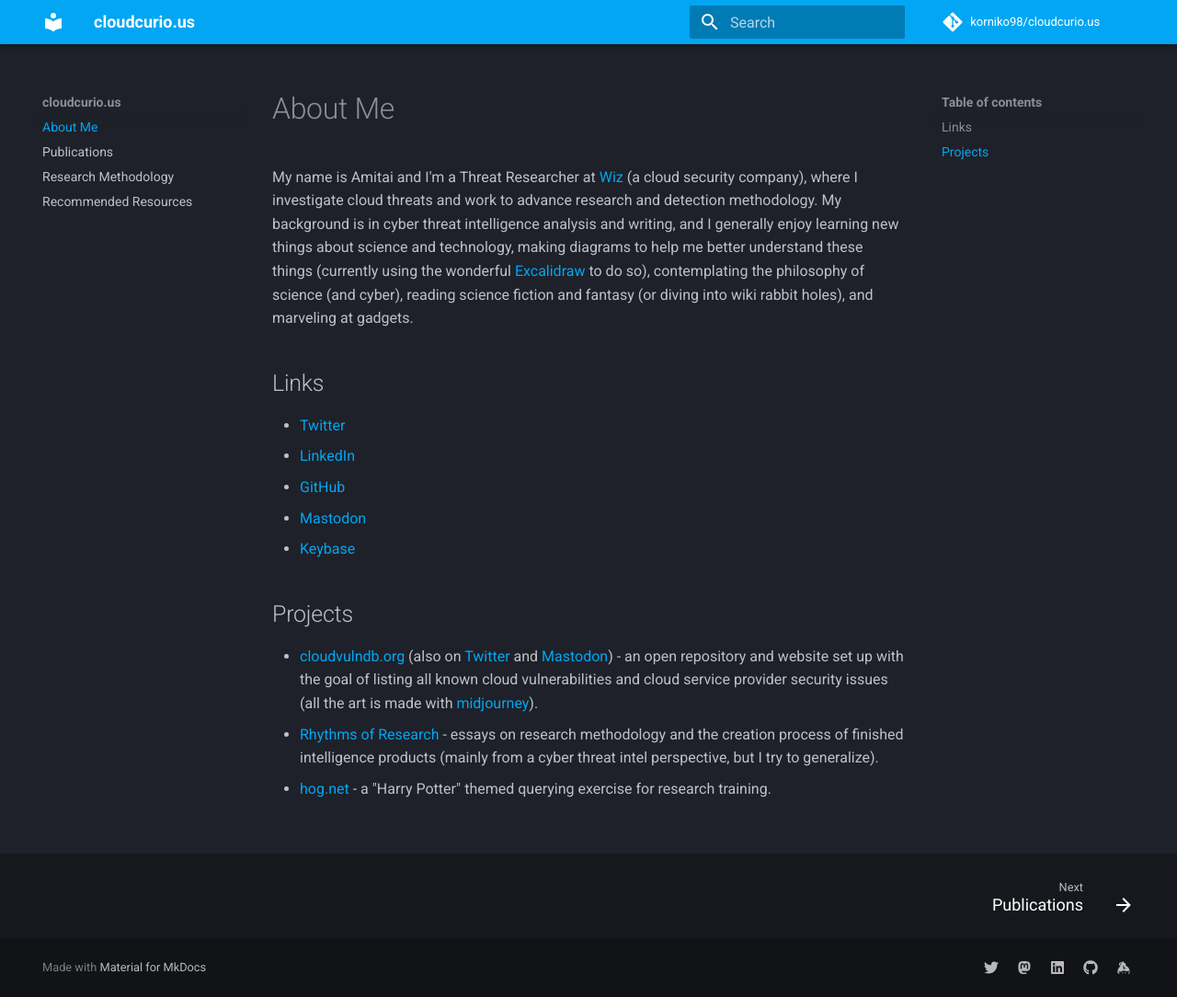
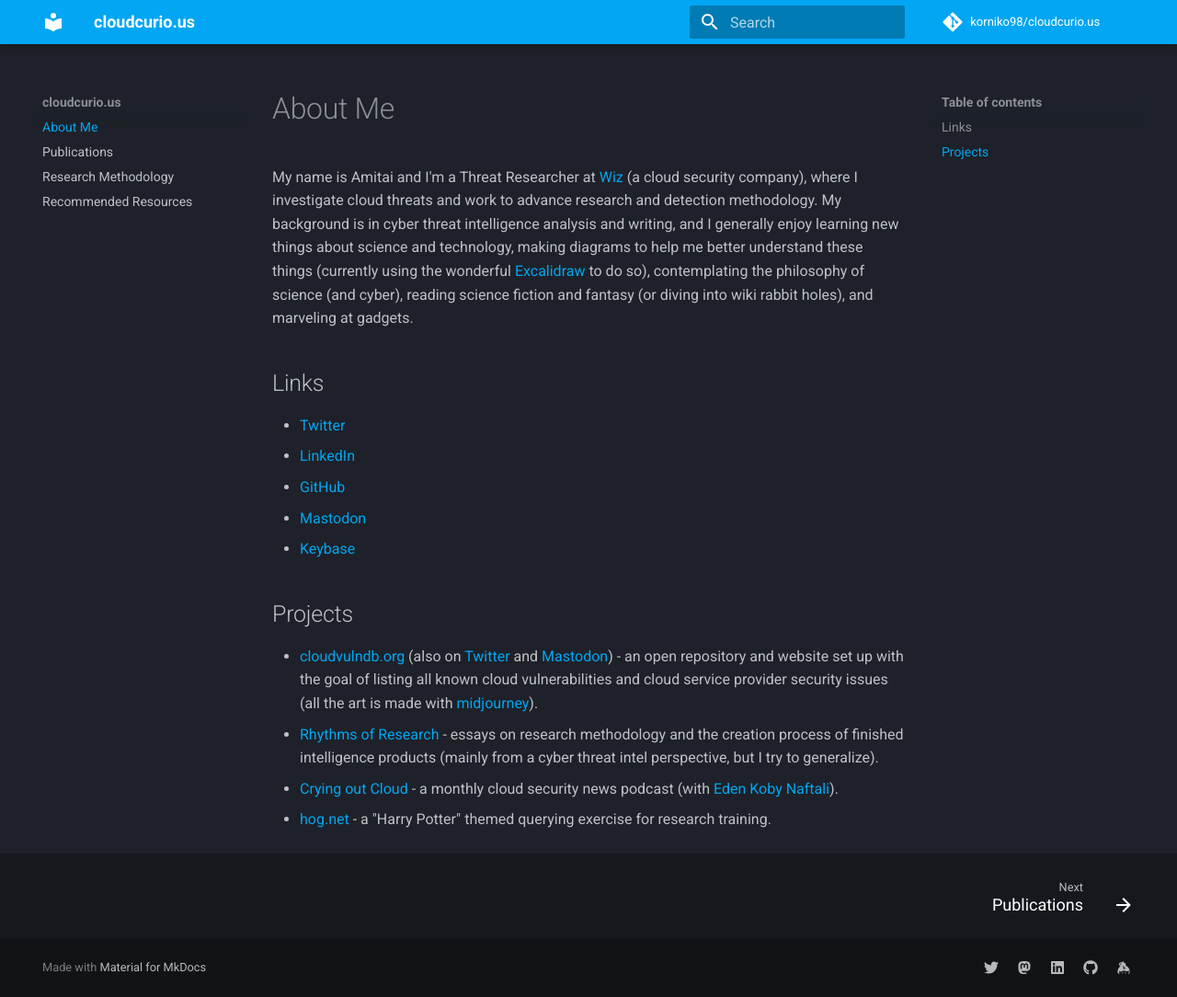
Before and after one commit to korniko98/cloudcurio.us, an MkDocs documentation site: the page built from docs/index.md, in a window 1280 px wide and 1084 px high. Shown: the whole window at 92% size. Built offline with MkDocs 1.6.1 and Material for MkDocs 9.7.7, drawn with Linux system fonts in a browser that asks for light colours; comment, search, counter and statistics services are not loaded.

Commit message:
Update index.md

```diff
--- a/docs/index.md
+++ b/docs/index.md
@@ -10,4 +10,5 @@
 ## Projects
 * [cloudvulndb.org](https://www.cloudvulndb.org/) (also on [Twitter](https://twitter.com/cloudvulndb) and [Mastodon](https://infosec.exchange/@cloudvulndb)) - an open repository and website set up with the goal of listing all known cloud vulnerabilities and cloud service provider security issues (all the art is made with [midjourney](https://www.midjourney.com/)).
 * [Rhythms of Research](https://amitaico.substack.com/) - essays on research methodology and the creation process of finished intelligence products (mainly from a cyber threat intel perspective, but I try to generalize).
+* [Crying out Cloud](https://open.spotify.com/show/7aCkHu5UVFctNExXSWvcO2) - a monthly cloud security news podcast (with [Eden Koby Naftali](https://www.linkedin.com/in/eden-naftali-b6457b130/)).
 * [hog.net](https://korniko98.github.io/hog.net/) - a "Harry Potter" themed querying exercise for research training.
```
